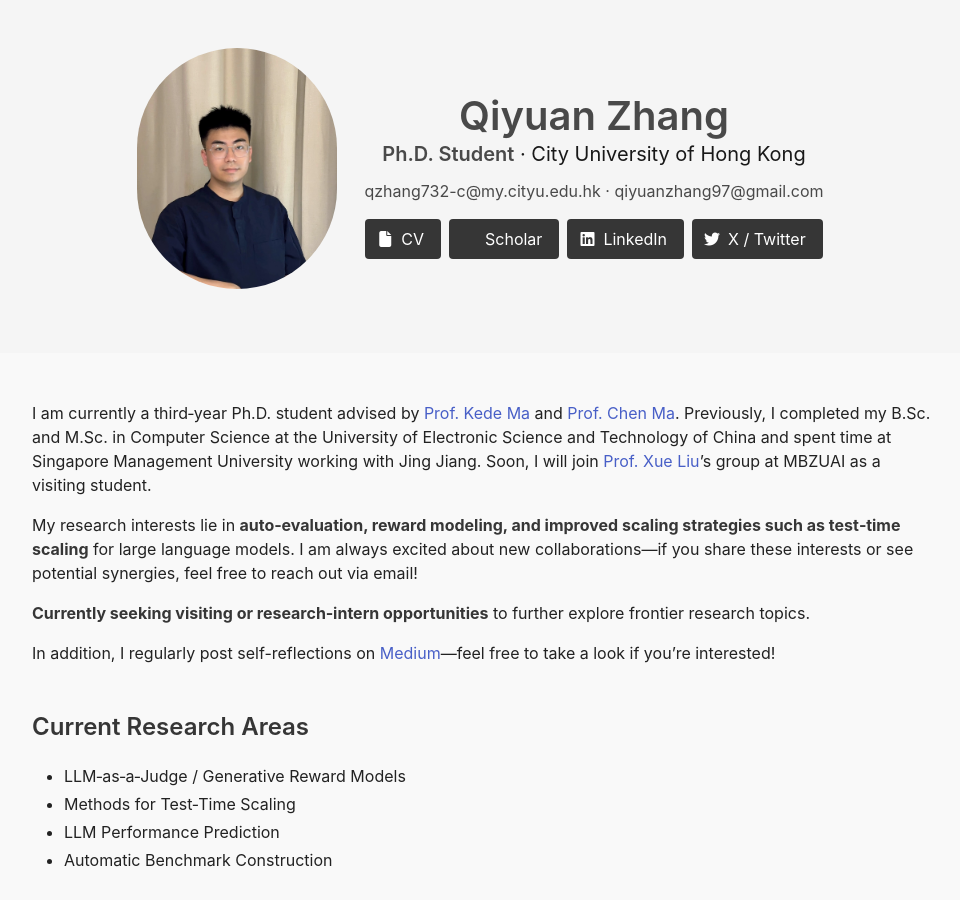
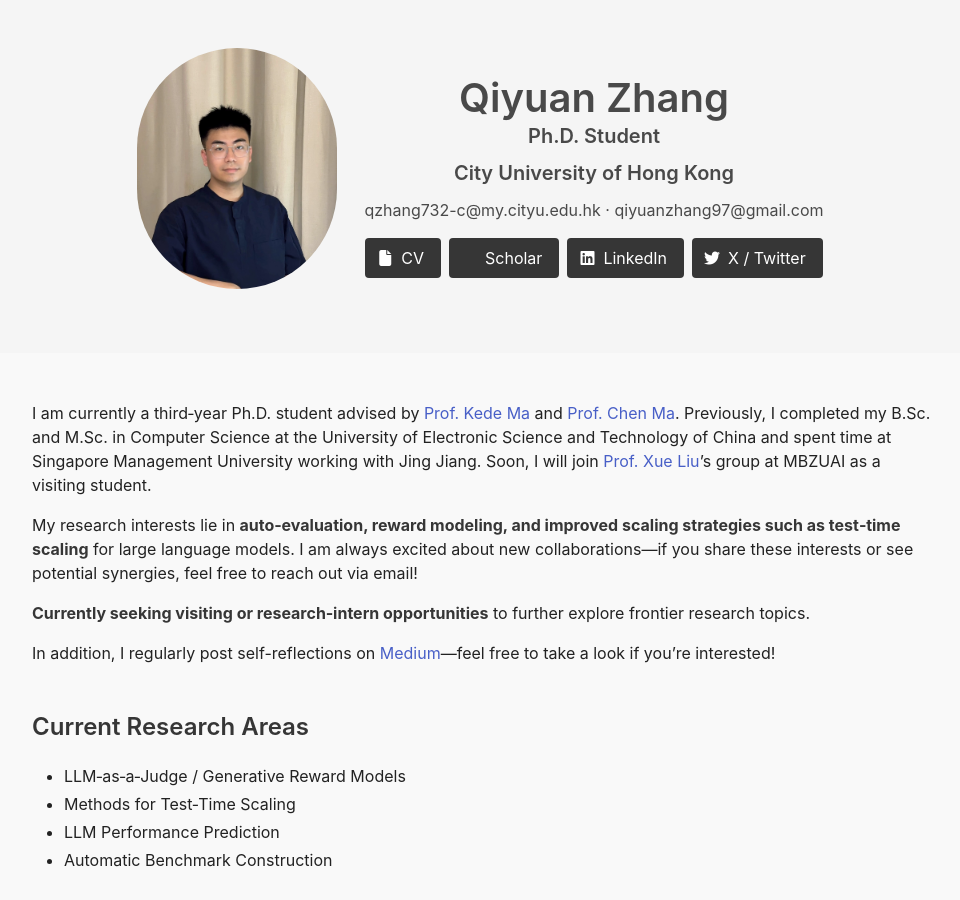
Before and after one commit to zhangqiyuan-rico/zhangqiyuan-rico.github.io, a Jekyll site: the page index.html, which Jekyll copies as it is, in a window 1280 px wide and 900 px high. Shown: the whole window, without its empty margins (158-1118 px from the left). Built offline with Jekyll 4.4.1, drawn with Linux system fonts in a browser that asks for light colours; a style sheet for code colours, icons or effects is not loaded.

Commit message:
Update index.html

```diff
--- a/index.html
+++ b/index.html
@@ -75,7 +75,8 @@
       <!-- Center-aligned text block -->
       <div class="has-text-centered">
         <h1 class="title is-2 mb-1">Qiyuan Zhang</h1>
-        <p class="subtitle is-5 mb-3"><strong>Ph.D. Student</strong> · City University of Hong Kong</p>
+        <p class="subtitle is-5 mb-3"><strong>Ph.D. Student</strong></p>
+        <p class="subtitle is-5 mb-3"><strong>City University of Hong Kong</strong></p>
 
         <p class="is-size-6 mb-4">
           <a href="mailto:qzhang732-c@my.cityu.edu.hk">qzhang732-c@my.cityu.edu.hk</a> ·
```
